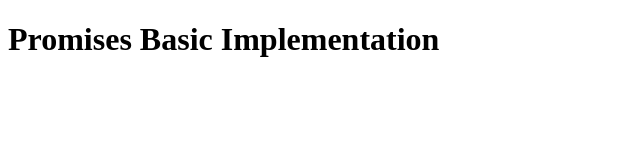
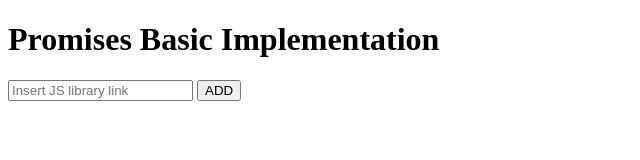
Before and after one commit to RazvanBugoi/Promises-basics, a plain HTML site: page src/index.html in a window 1280 px wide. Shown: the whole page, without its empty margins (0-640 px from the left). Drawn offline with Linux system fonts and the light colour scheme.

Commit message:
created button and input field in index.html

```diff
--- a/src/index.html
+++ b/src/index.html
@@ -9,6 +9,11 @@
 
 <body>
     <h1 id="heading">Promises Basic Implementation</h1>
+    <div id="container">
+        <label for="link"></label>
+        <input id="link" type="text" name="link" placeholder="Insert JS library link">
+        <button id="add">ADD</button>
+    </div>
     <script src="js/script.js"></script>
 </body>
 
```
